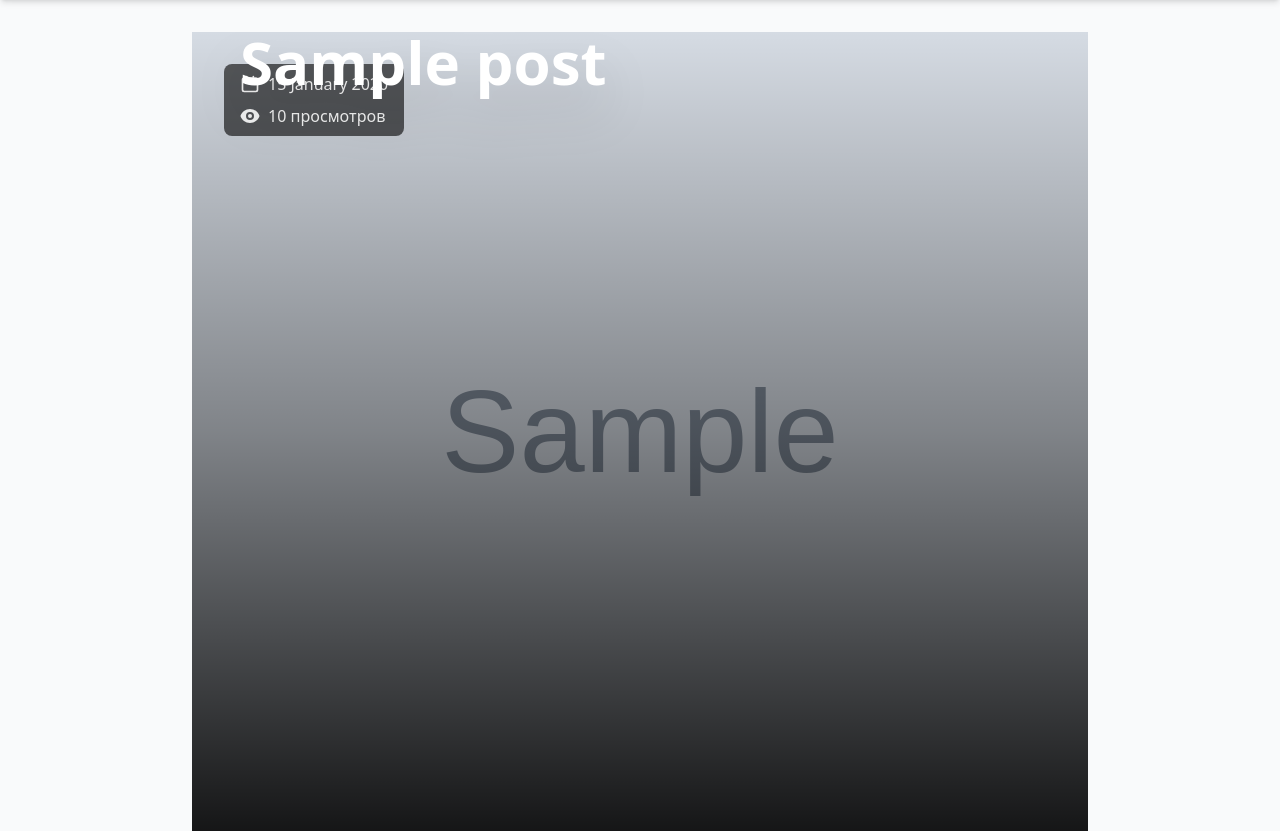
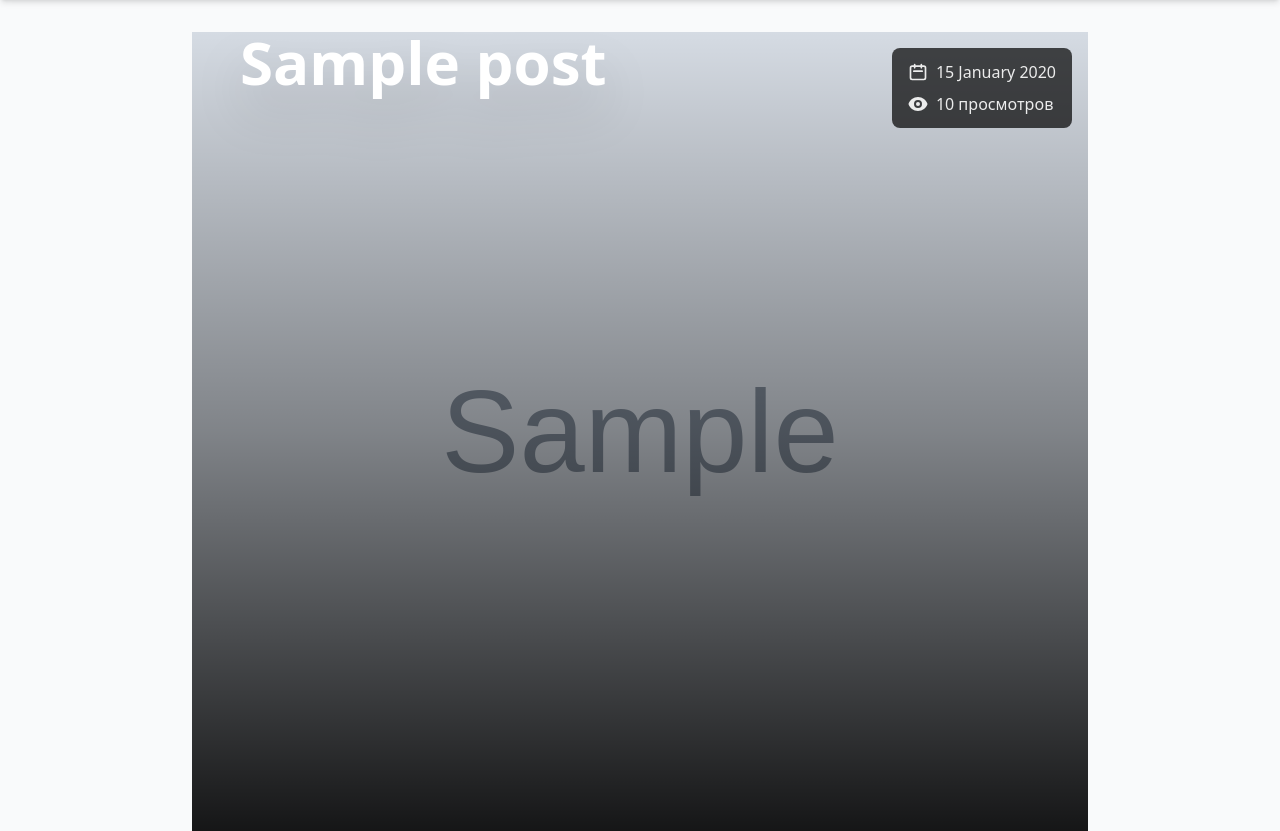
Before and after one commit to ne-proger/radio-valencia, a Flask app: template templates/post.html in a window 1280 px wide. Shown: the part 72-903 px from the top of the page. Run offline with Flask 3, Linux system fonts and the light colour scheme; the template is opened without the code that fills it: most values are stand-ins (such as "Sample title", 1, 10 or a date in 2020); grey boxes marked "Sample" are stand-in pictures; some libraries are stand-ins or nearby versions.

Commit message:
Final hero: meta in top-right, adaptive title size, image object-top

```diff
--- a/templates/post.html
+++ b/templates/post.html
@@ -9,22 +9,22 @@
         <div class="relative w-full min-h-96 sm:min-h-screen overflow-hidden">
             <!-- Основное изображение (hero) -->
             <img src="{{ post.main_image_url }}" alt="{{ post.title }}"
-                 class="absolute inset-0 w-full h-full object-cover object-center">
+                 class="absolute inset-0 w-full h-full object-cover object-top">
 
             <!-- Градиентный оверлей -->
             <div class="absolute inset-0 bg-gradient-to-t from-black/90 via-black/40 to-transparent"></div>
 
             <!-- Контент поверх изображения -->
-            <div class="relative z-10 flex flex-col justify-end h-full pb-10 px-6 sm:px-12">
-                <!-- Мета-информация (верхний левый угол) -->
-                <div class="absolute top-4 left-4 sm:top-8 sm:left-8 bg-black/60 rounded-lg px-4 py-2 text-white/90 text-sm sm:text-base">
-                    <time datetime="{{ post.date_posted.isoformat() }}" class="flex items-center">
+            <div class="relative z-10 flex flex-col justify-end h-full pb-12 px-6 sm:px-12">
+                <!-- Мета-информация (правый верхний угол) -->
+                <div class="absolute top-4 right-4 bg-black/70 rounded-lg px-4 py-3 text-white/90 text-sm sm:text-base">
+                    <time datetime="{{ post.date_posted.isoformat() }}" class="block mb-2 flex items-center">
                         <svg class="w-5 h-5 mr-2" fill="none" stroke="currentColor" viewBox="0 0 24 24">
                             <path stroke-linecap="round" stroke-linejoin="round" stroke-width="2" d="M8 7V3m8 4V3m-9 8h10M5 21h14a2 2 0 002-2V7a2 2 0 00-2-2H5a2 2 0 00-2 2v12a2 2 0 002 2z"/>
                         </svg>
                         {{ post.date_posted.strftime('%d %B %Y') }}
                     </time>
-                    <div class="flex items-center mt-2">
+                    <div class="flex items-center">
                         <svg class="w-5 h-5 mr-2" fill="currentColor" viewBox="0 0 20 20">
                             <path d="M10 12a2 2 0 100-4 2 2 0 000 4z"/>
                             <path fill-rule="evenodd" d="M.458 10C1.732 5.943 5.522 3 10 3s8.268 2.943 9.542 7c-1.274 4.057-5.064 7-9.542 7S1.732 14.057.458 10zM14 10a4 4 0 11-8 0 4 4 0 018 0z" clip-rule="evenodd"/>
```
